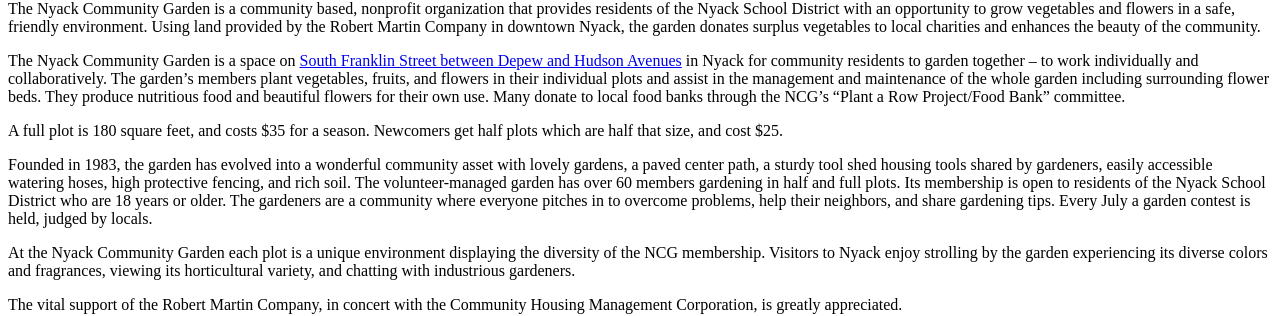
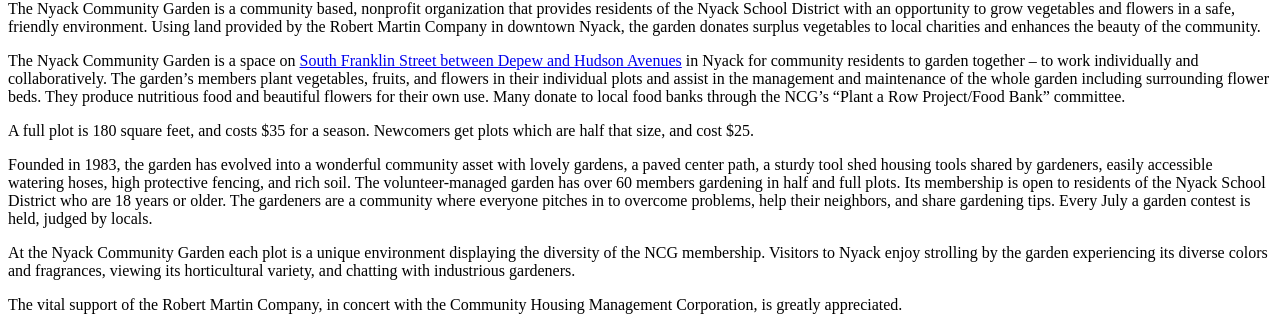
Before and after one commit to bosborne/nyackcommunitygarden, a Jekyll site: the page built from info/index.html, in a window 1280 px wide. Shown: the part 362-678 px from the top of the page. Built offline with Jekyll 4.4.1, drawn with Linux system fonts in a browser that asks for light colours; nearby versions of some CDN libraries; library files that are not in the unit come from our copies.

Commit message:
Minor edit

```diff
--- a/info/index.html
+++ b/info/index.html
@@ -12,7 +12,7 @@
 The Nyack Community Garden is a space on <a href="http://www.openstreetmap.org/?minlon=-73.9218139648438&minlat=41.0889358520508&maxlon=-73.9215545654297&maxlat=41.0897102355957">South Franklin Street between Depew and Hudson Avenues</a> in Nyack for community residents to garden together – to work individually and collaboratively. The garden’s members plant vegetables, fruits, and flowers in their individual plots and assist in the management and maintenance of the whole garden including surrounding flower beds. They produce nutritious food and beautiful flowers for their own use. Many donate to local food banks through the NCG’s “Plant a Row Project/Food Bank” committee.
 </p>
 <p>
-A full plot is 180 square feet, and costs $35 for a season. Newcomers get half plots which are half that size, and cost $25.
+A full plot is 180 square feet, and costs $35 for a season. Newcomers get plots which are half that size, and cost $25.
 </p>
 <p>
 Founded in 1983, the garden has evolved into a wonderful community asset with lovely gardens, a paved center path, a sturdy tool shed housing tools shared by gardeners, easily accessible watering hoses, high protective fencing, and rich soil. The volunteer-managed garden has over 60 members gardening in half and full plots. Its membership is open to residents of the Nyack School District who are 18 years or older. The gardeners are a community where everyone pitches in to overcome problems, help their neighbors, and share gardening tips. Every July a garden contest is held, judged by locals.
```
